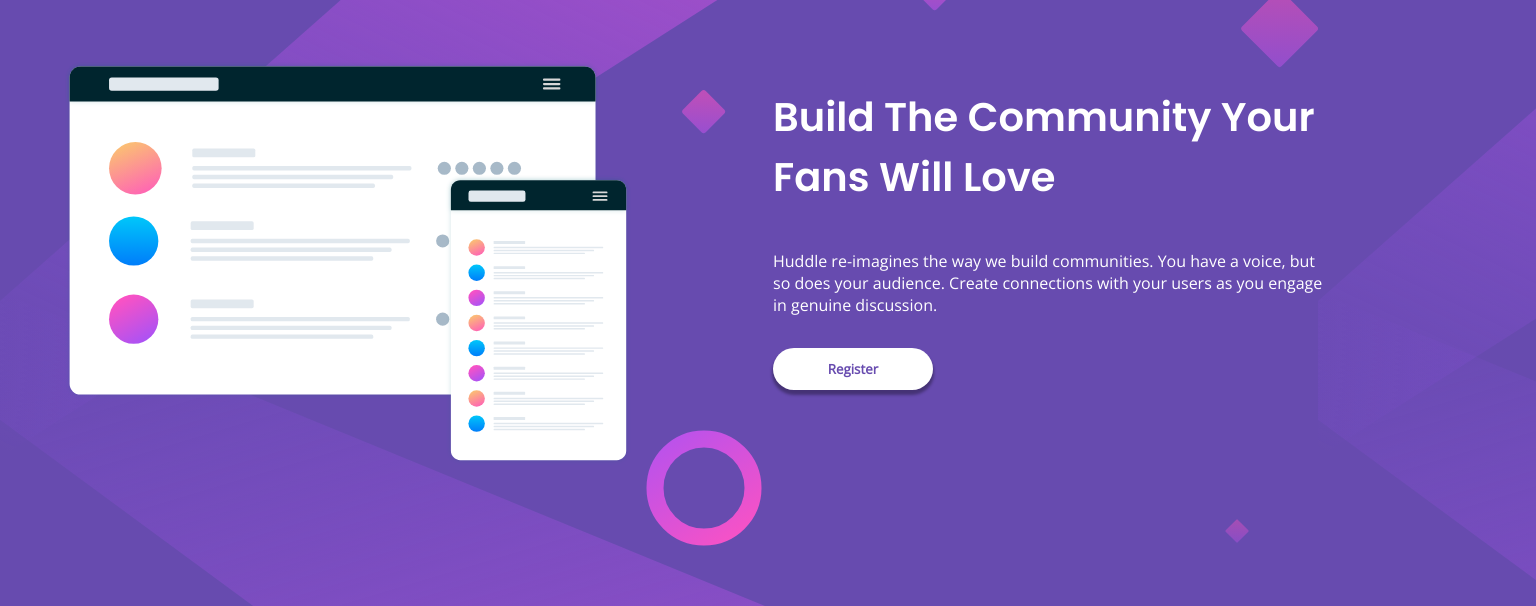
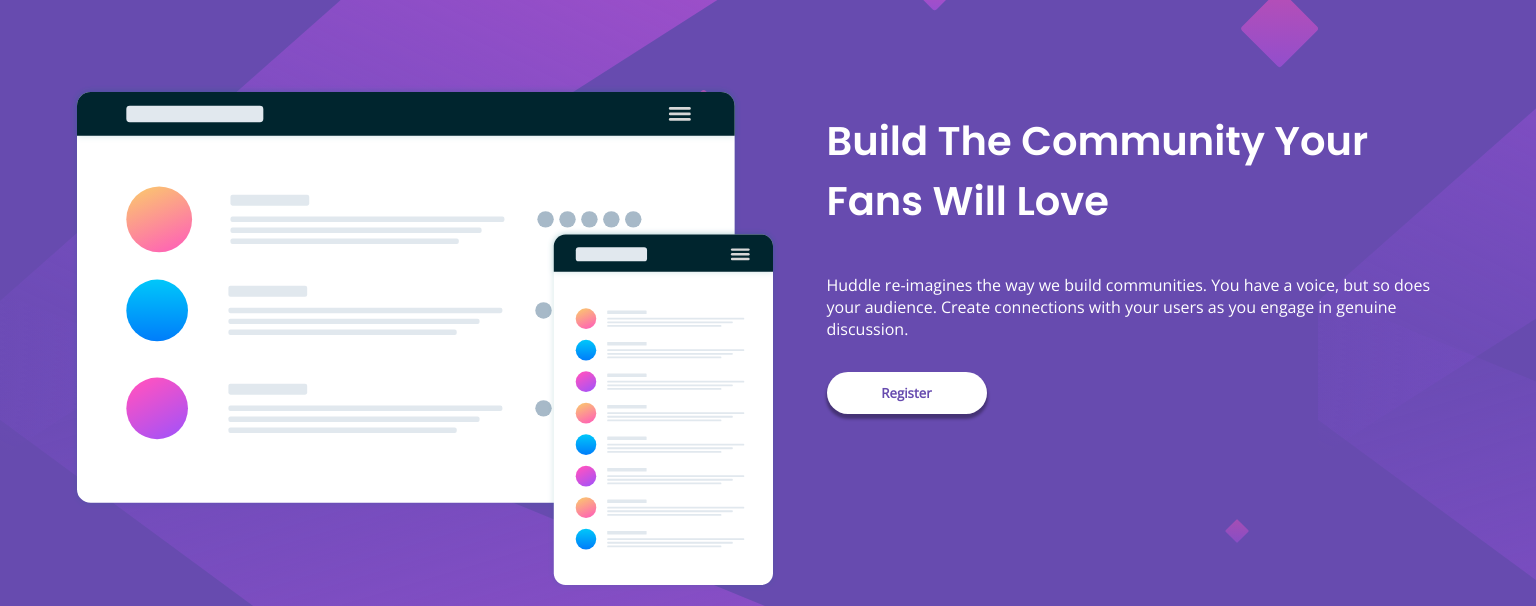
Before and after one commit to bucenecdominik/huddle-landing-page-with-single-introductory-section-master, a plain HTML site: page index.html in a window 1536 px wide. Shown: the part 75-681 px from the top of the page. Drawn offline with nearby package versions, Linux system fonts and the light colour scheme.

Commit message:
minor changes

```diff
--- a/index.html
+++ b/index.html
@@ -20,10 +20,10 @@
     <img  class="logo" src="images/logo.svg" alt="logo">
   </header>
   <div class="flex">
-    <div class="flex-item">
+    <div class="flex-item item-1">
       <img class="illustration" src="images/illustration-mockups.svg" alt="illustration">
     </div>
-    <div class="flex-item">
+    <div class="flex-item item-2">
       <h1 class="ff-heading fs-large">Build The Community Your Fans Will Love</h1>
       <p class="ff-body fs-regular fw-regular">
         Huddle re-imagines the way we build communities. You have a voice, but so does your audience.
--- a/style.css
+++ b/style.css
@@ -52,21 +52,21 @@ header{
     max-width: 10rem;
 }
 .illustration{
-    max-width: 50rem;
+    max-width: 100%;
 
 }
 .flex{
     display:flex;
     flex-direction:column;
     align-items:center;
-    row-gap: 2rem;
+    row-gap: 1rem;
     margin-top:2rem;
 }
 .flex-item{
     display:flex;
     flex-direction: column;
     text-align:center;
-    max-width: 80%;
+    max-width: 45rem;
 }
 .btn{
     border:none;
@@ -111,10 +111,17 @@ footer{
         grid-template-columns: auto auto;
         justify-content: center;
         align-items:start;
-        margin-inline:4rem;
+
+
+    }
+    .illustration{
+        max-width: 100%;
+
     }
     .flex-item{
         text-align:start;
+        padding:1.5rem;
+
     }
     .flex-item h1{
         font-size: 2.5rem;
@@ -128,4 +135,10 @@ footer{
     .btn{
         margin-left:0;
     }
+    .item-1{
+        max-width:60rem;
+    }
+    .item-2{
+        max-width:40rem;
+    }
 }
```
